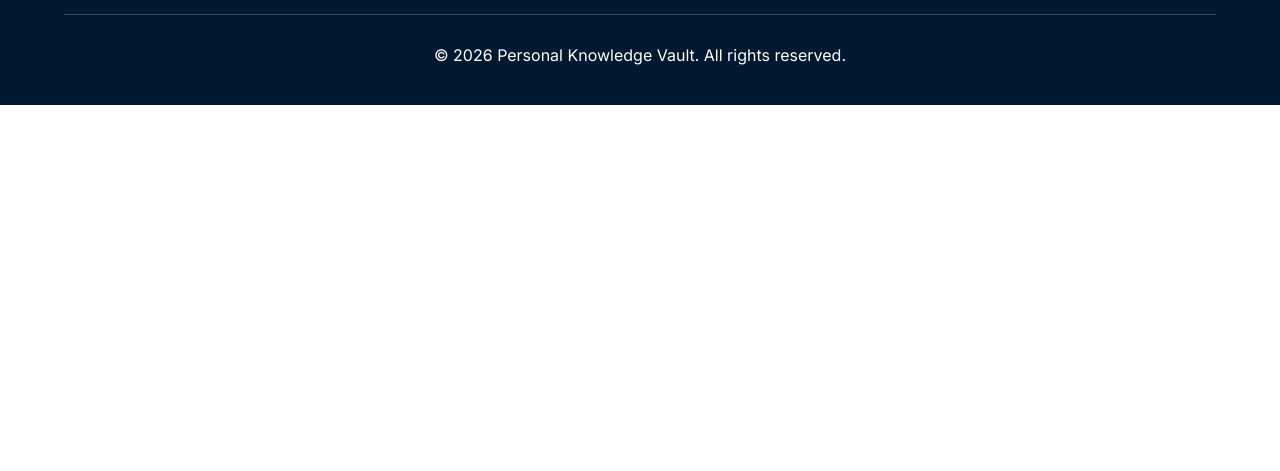
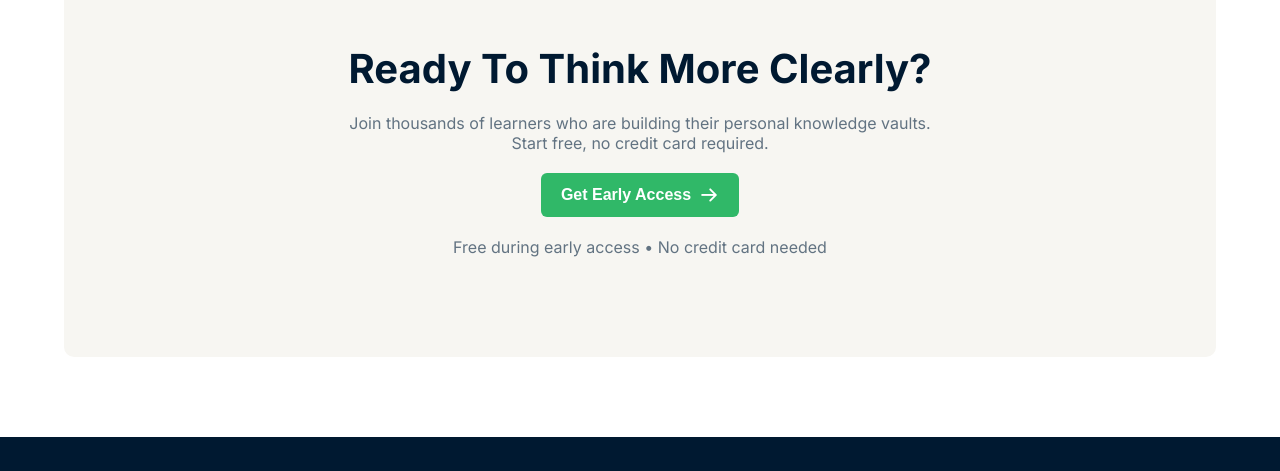
Before and after one commit to ShuvoSJ-dev/Knowledge-Vault-main, a plain HTML site: page index.html in a window 1280 px wide. Shown: the part 2302-2773 px from the top of the page. Before the commit the page ends 2407 px from the top, so only its background shows below. Drawn offline with Linux system fonts and the light colour scheme.

Commit message:
added early-access section, hover effect, note-cards space adjestment

```diff
--- a/index.html
+++ b/index.html
@@ -107,6 +107,25 @@ structured by design.</h2>
     </div>
   </section>
 
+    <section class="early-access">
+    <div class="container early-box">
+        <div class="earlyaccess-content">
+            <h2>Ready To Think More Clearly?</h2>
+            <p>
+                Join thousands of learners who are building their personal knowledge vaults.
+                <br>Start free, no credit card required.
+            </p>
+
+            <button class="btn primary">
+                Get Early Access
+                <img src="./images/ArrowRight.png" alt="ArrowRight icon">
+            </button>
+
+            <p class="small-text">Free during early access • No credit card needed</p>
+        </div>
+    </div>
+  </section>
+
     <footer class="footer">
     <div class="container footer-top">
       <img src="./images/logo-footer.png" alt="Footer Logo">
--- a/style.css
+++ b/style.css
@@ -209,6 +209,37 @@
   margin-bottom: 10px;
 }
 
+.early-access {
+  padding: 80px 0;
+  text-align: center;
+}
+
+.early-box {
+    max-width: 700;
+    background: #f7f6f2;
+    padding: 80px 0;
+    text-align: center;
+    border-radius: 10px;
+}
+
+.earlyaccess-content h2{
+    font-size: 40px;
+    color: #001931;
+}
+
+.earlyaccess-content p{
+    font-size: 16px;
+    color: #627382;
+    margin-top: 20px;
+    margin-bottom: 20px;
+}
+
+.small-text {
+  margin-top: 15px;
+  font-size: 16px;
+  color: #627382;
+}
+
 .footer {
   background: #001931;
   color: #fff;
@@ -224,6 +255,10 @@
 .social-links i {
   gap: 40px;
   cursor: pointer;
+}
+
+.social-links :hover{
+    color: #3a8f5b;
 }
 
 hr {
```
